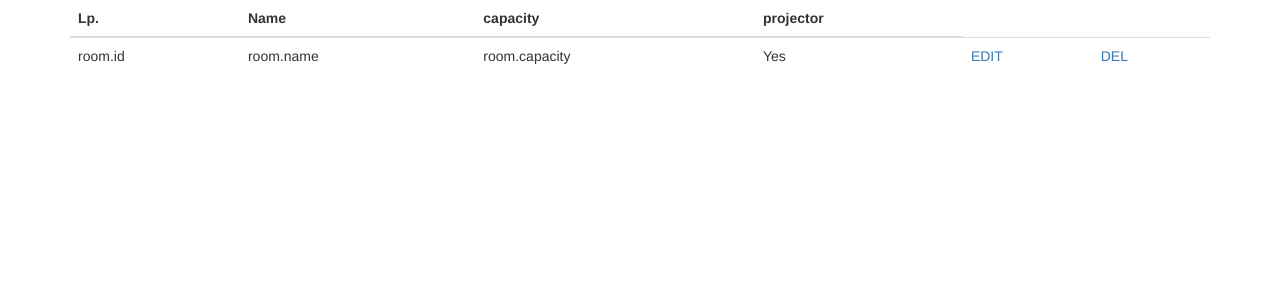
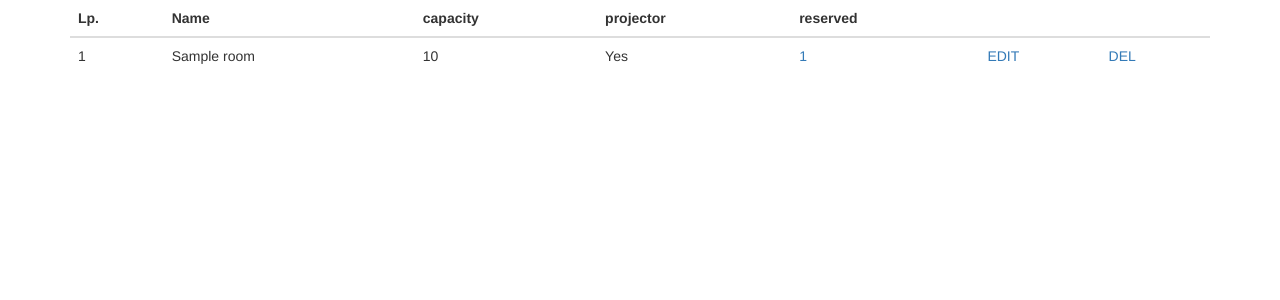
Before and after one commit to p2008/skyscraper, a Django app: template rooms/templates/all_rooms_view.html in a window 1280 px wide. Shown: the top 300 px of the page. Run offline with Django 3.2, Linux system fonts and the light colour scheme; the template is opened without the code that fills it: values that come from a table or form of the project are taken from there, others are empty; tables that the repository leaves empty hold one stand-in row (values such as "Sample post"); some libraries are stand-ins or nearby versions.

Commit message:
changed model Reservation. Modified template all_rooms_view

```diff
--- a/rooms/models.py
+++ b/rooms/models.py
@@ -14,5 +14,6 @@ class Room(models.Model):
 
 class Reservation(models.Model):
     date = models.DateField()
-    room_id = models.ForeignKey(Room, on_delete=models.DO_NOTHING, name='room')
+    room = models.ForeignKey(Room, on_delete=models.CASCADE,
+                                related_name='reservation')
     comment = models.TextField()
--- a/rooms/templates/all_rooms_view.html
+++ b/rooms/templates/all_rooms_view.html
@@ -11,19 +11,28 @@
                     <th>Name</th>
                     <th>capacity</th>
                     <th>projector</th>
+                    <th>reserved</th>
+                    <th colspan="2"></th>
                 </tr>
             </thead>
             <tbody>
                 {% for room in rooms %}
                     <tr>
-                        <td>room.id</td>
-                        <td>room.name</td>
-                        <td>room.capacity</td>
+                        <td>{{ room.id }}</td>
+                        <td>{{ room.name }}</td>
+                        <td>{{ room.capacity }}</td>
                         <td>
                             {% if room.is_projector %}
                                 Yes
                             {% else %}
                                 No
+                            {% endif %}
+                        </td>
+                        <td>
+                            {% if room.reservation.count > 0 %}
+                                <a href="#">{{ room.reservation.count }}</a>
+                            {% else %}
+                                FREE
                             {% endif %}
                         </td>
                         <td><a href="#">EDIT</a></td>
--- a/rooms/urls.py
+++ b/rooms/urls.py
@@ -1,7 +1,7 @@
 from django.urls import path
-# from .view import all_rooms_view, room_remove
-import all_rooms_view
-import room_remove
+from .view import all_rooms_view, room_remove
+# import all_rooms_view
+# import room_remove
 
 urlpatterns = [
     path('', all_rooms_view.all_rooms, name='all_rooms'),
--- a/rooms/view/all_rooms_view.py
+++ b/rooms/view/all_rooms_view.py
@@ -1,8 +1,9 @@
 from django.shortcuts import render
 
-from rooms.models import Room
+from rooms.models import Room, Reservation
 
 
 def all_rooms(request):
     rooms = Room.objects.all()
+
     return render(request, 'all_rooms_view.html', {'rooms': rooms})
```
